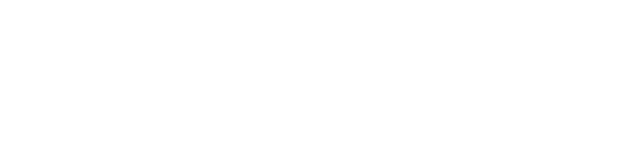
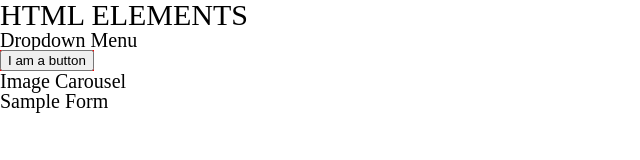
Before and after one commit to sky-pose-rick/ui-elements, a plain HTML site: page index.html in a window 1280 px wide. Shown: the whole page, without its empty margins (0-640 px from the left). Drawn offline with Linux system fonts and the light colour scheme.

Commit message:
add dropdown menu from practice on codepen

```diff
--- a/index.html
+++ b/index.html
@@ -2,14 +2,20 @@
 <html>
     <head>
         <meta charset="utf-8">
-        <title>Change this title</title>
+        <title>UI Elements</title>
         <link href="styles/reset.css" rel="stylesheet">
         <link href="styles/style.css" rel="stylesheet">
       </head>
       <body>
+        <h1>HTML ELEMENTS</h1>
+        <h2>Dropdown Menu</h2>
         <div id="content">
-
+            <div id="dropdown"></div>
         </div>
+        <h2>Image Carousel</h2>
+        <div id="carousel"></div>
+        <h2>Sample Form</h2>
+        <div id="sample-form"></div>
       </body>
     <script src="main.js"></script>
 </html>
--- a/main.js
+++ b/main.js
@@ -1 +1,86 @@
-console.log("webpack compiled to main.js");
+console.log('webpack compiled to main.js');
+
+// default css should load before the page's specific css
+const dropdownFactory = (myTitle = null, myElements = []) => {
+  // holds the title element and list of dropdown elements
+  // initialize variables
+  const dropdownContainer = document.createElement('div');
+  dropdownContainer.className = 'ddContainer';
+
+  let title = myTitle;
+  if (!title) { title = document.createElement('div'); }
+  dropdownContainer.appendChild(title);
+
+  const elementContainer = document.createElement('div');
+  dropdownContainer.appendChild(elementContainer);
+
+  const elementList = document.createElement('ul');
+  elementContainer.appendChild(elementList);
+  elementContainer.toggleAttribute('hidden');
+
+  dropdownContainer.addEventListener('mouseenter', () => {
+    elementContainer.toggleAttribute('hidden');
+  });
+
+  dropdownContainer.addEventListener('mouseleave', () => {
+    elementContainer.toggleAttribute('hidden');
+  });
+
+  const elements = myElements;
+  elements.forEach((element) => {
+    elementList.appendChild(element);
+  });
+
+  // functions
+  const attachTo = (obj, parent) => {
+    parent.appendChild(obj.dropdownContainer);
+  };
+
+  const setTitle = (obj, newTitle) => {
+    // replace the title element
+    obj.title.remove();
+    obj.title = newTitle;
+
+    obj.dropdownContainer.insertBefore(obj.title, obj.elementContainer);
+  };
+
+  const resetElements = (obj) => {
+    // delete all dropdown elements
+    obj.elementsContainer.remove();
+    obj.elementContainer = document.createElement('ul');
+    obj.container.appendChild(obj.elementsContainer);
+  };
+
+  const addElement = (obj, element) => {
+    obj.elements.push(element);
+    obj.elementContainer.appendChild(element);
+  };
+
+  // build the object to return
+  const obj = {
+    dropdownContainer,
+    title,
+    elementContainer,
+    elementList,
+    elements,
+    attachTo,
+    setTitle,
+    resetElements,
+    addElement,
+  };
+  return obj;
+};
+
+const holder = document.querySelector('#dropdown');
+
+const sampleTitle = document.createElement('button');
+sampleTitle.innerText = 'I am a button';
+
+const button1 = document.createElement('button');
+button1.innerText = 'I am a button 2';
+
+const button2 = document.createElement('button');
+button2.innerText = 'I am a button 3';
+
+const dropdown = dropdownFactory(sampleTitle, [button1, button2]);
+dropdown.attachTo(dropdown, holder);
--- a/styles/style.css
+++ b/styles/style.css
@@ -0,0 +1,19 @@
+h1{
+    font-size: 30px;
+}
+
+h2{
+    font-size: 20px;
+}
+
+.ddContainer{
+    background-color: red;
+    width: max-content;
+}
+
+.ddContainer ul{
+    display: flex;
+    flex-direction: column;
+    margin: 0;
+    padding: 0;
+}
```
